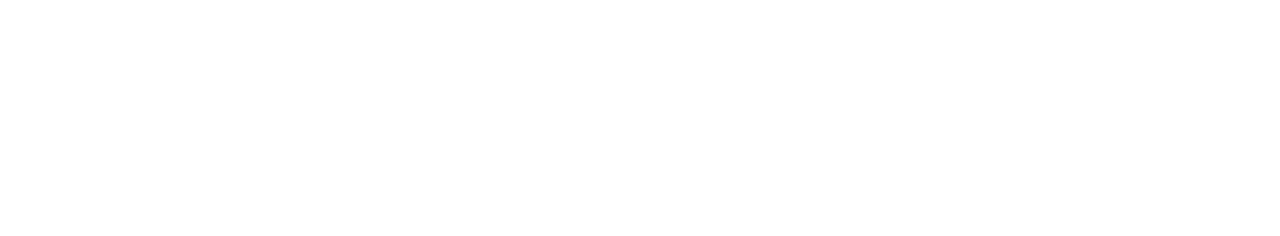
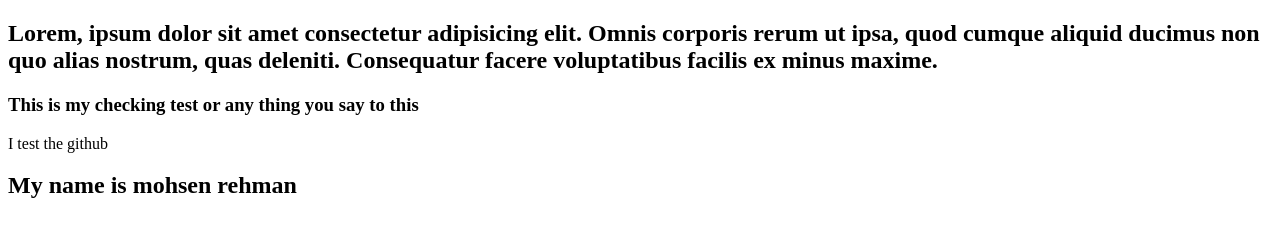
Before and after one commit to MohsenRehman/portfolio, a plain HTML site: page index.html in a window 1280 px wide. Drawn offline with Linux system fonts and the light colour scheme.

Commit message:
add three lines of new code

```diff
--- a/index.html
+++ b/index.html
@@ -2,10 +2,13 @@
 <html lang="en">
 <head>
     <meta charset="UTF-8">
-    <meta name="viewport" content="width= , initial-scale=1.0">
+    <meta name="viewport" content="width=device-width, initial-scale=1.0">
     <title>Document</title>
 </head>
 <body>
-
+    <h2>Lorem, ipsum dolor sit amet consectetur adipisicing elit. Omnis corporis rerum ut ipsa, quod cumque aliquid ducimus non quo alias nostrum, quas deleniti. Consequatur facere voluptatibus facilis ex minus maxime.</h2>
+    <h3>This is my checking test or any thing you say to this </h3>
+    <p>I test the github</p>
+    <h2>My name is mohsen rehman</h2>
 </body>
 </html>
```
